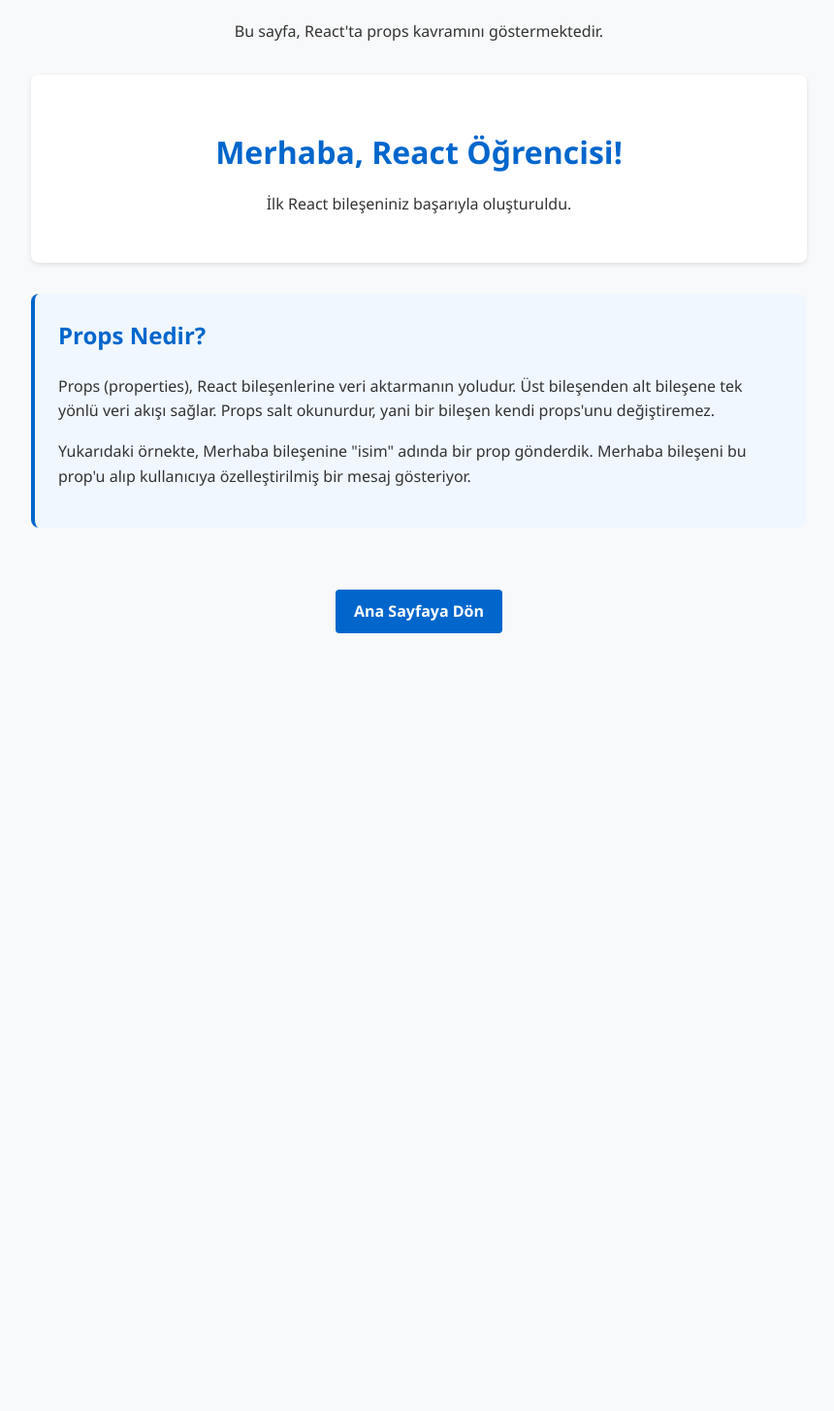
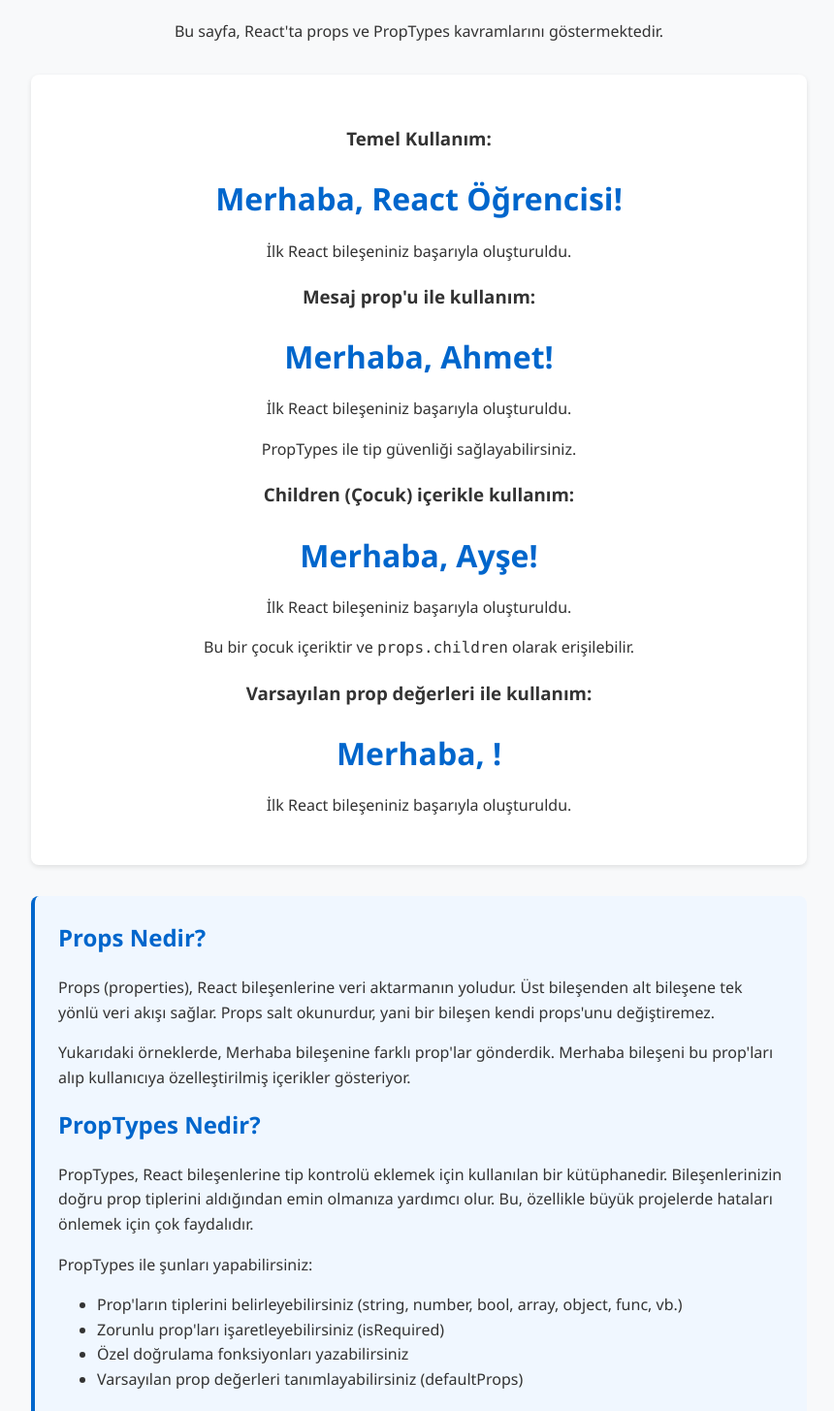
Before and after one commit to mcay51/react_temel, a React (Create React App) app: page /merhaba in a window 1280 px wide. Shown: the part 101-1556 px from the top of the page at 97% size, without its empty margins (208-1068 px from the left). Before the commit the page ends 800 px from the top, so only its background shows below. Built offline with nearby package versions, Linux system fonts and the light colour scheme.

Commit message:
props type ve default props

```diff
--- a/src/components/Merhaba.js
+++ b/src/components/Merhaba.js
@@ -1,4 +1,5 @@
 import React from 'react';
+import PropTypes from 'prop-types';
 
 /**
  * Merhaba Bileşeni
@@ -17,9 +18,29 @@
     <div className="merhaba-container">
       <h1>Merhaba, {props.isim}!</h1>
       <p>İlk React bileşeniniz başarıyla oluşturuldu.</p>
+      {props.mesaj && <p className="mesaj">{props.mesaj}</p>}
+      {props.children && <div className="cocuk-icerik">{props.children}</div>}
     </div>
   );
 }
 
+// PropTypes tanımlıyoruz - bileşenin alacağı prop'ların tiplerini belirtiyoruz
+Merhaba.propTypes = {
+  // isim prop'u bir string olmalı ve zorunludur (isRequired)
+  isim: PropTypes.string.isRequired,
+
+  // mesaj prop'u bir string olabilir ama zorunlu değildir
+  mesaj: PropTypes.string,
+
+  // children prop'u herhangi bir React node olabilir (element, string, sayı, vb.)
+  children: PropTypes.node
+};
+
+// Varsayılan prop değerlerini tanımlıyoruz
+Merhaba.defaultProps = {
+  isim: 'Ziyaretçi', // Eğer isim prop'u verilmezse, varsayılan olarak 'Ziyaretçi' kullanılacak
+  mesaj: '' // Varsayılan mesaj boş string
+};
+
 // Bu bileşeni diğer dosyalarda kullanabilmek için dışa aktarıyoruz
 export default Merhaba;
--- a/src/pages/MerhabaSayfasi.js
+++ b/src/pages/MerhabaSayfasi.js
@@ -12,10 +12,26 @@
   return (
     <div className="page-container">
       <h1>Merhaba Sayfası</h1>
-      <p>Bu sayfa, React'ta props kavramını göstermektedir.</p>
+      <p>Bu sayfa, React'ta props ve PropTypes kavramlarını göstermektedir.</p>
 
       <div className="component-container">
+        {/* Farklı prop kombinasyonlarıyla Merhaba bileşenini kullanıyoruz */}
+        <h3>Temel Kullanım:</h3>
         <Merhaba isim="React Öğrencisi" />
+
+        <h3>Mesaj prop'u ile kullanım:</h3>
+        <Merhaba
+          isim="Ahmet"
+          mesaj="PropTypes ile tip güvenliği sağlayabilirsiniz."
+        />
+
+        <h3>Children (Çocuk) içerikle kullanım:</h3>
+        <Merhaba isim="Ayşe">
+          <p>Bu bir çocuk içeriktir ve <code>props.children</code> olarak erişilebilir.</p>
+        </Merhaba>
+
+        <h3>Varsayılan prop değerleri ile kullanım:</h3>
+        <Merhaba />
       </div>
 
       <div className="explanation">
@@ -26,8 +42,29 @@
           Props salt okunurdur, yani bir bileşen kendi props'unu değiştiremez.
         </p>
         <p>
-          Yukarıdaki örnekte, Merhaba bileşenine "isim" adında bir prop gönderdik.
-          Merhaba bileşeni bu prop'u alıp kullanıcıya özelleştirilmiş bir mesaj gösteriyor.
+          Yukarıdaki örneklerde, Merhaba bileşenine farklı prop'lar gönderdik.
+          Merhaba bileşeni bu prop'ları alıp kullanıcıya özelleştirilmiş içerikler gösteriyor.
+        </p>
+
+        <h2>PropTypes Nedir?</h2>
+        <p>
+          PropTypes, React bileşenlerine tip kontrolü eklemek için kullanılan bir kütüphanedir.
+          Bileşenlerinizin doğru prop tiplerini aldığından emin olmanıza yardımcı olur.
+          Bu, özellikle büyük projelerde hataları önlemek için çok faydalıdır.
+        </p>
+        <p>
+          PropTypes ile şunları yapabilirsiniz:
+        </p>
+        <ul>
+          <li>Prop'ların tiplerini belirleyebilirsiniz (string, number, bool, array, object, func, vb.)</li>
+          <li>Zorunlu prop'ları işaretleyebilirsiniz (isRequired)</li>
+          <li>Özel doğrulama fonksiyonları yazabilirsiniz</li>
+          <li>Varsayılan prop değerleri tanımlayabilirsiniz (defaultProps)</li>
+        </ul>
+        <p>
+          <code>Merhaba.js</code> dosyasında, <code>isim</code> prop'unun zorunlu bir string olduğunu,
+          <code>mesaj</code> prop'unun isteğe bağlı bir string olduğunu ve
+          <code>cocuklar</code> prop'unun herhangi bir React node olabileceğini belirttik.
         </p>
       </div>
 
```
